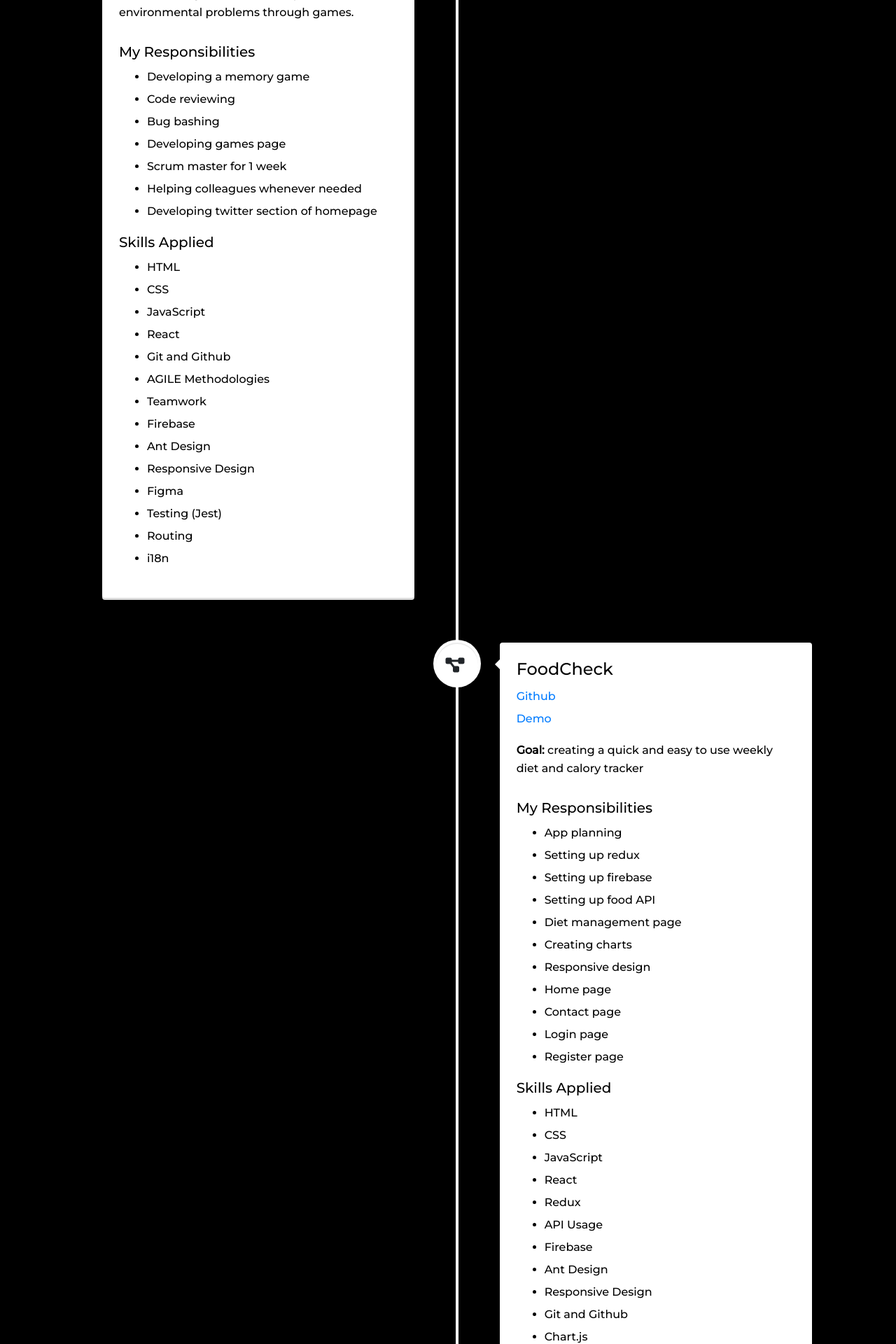
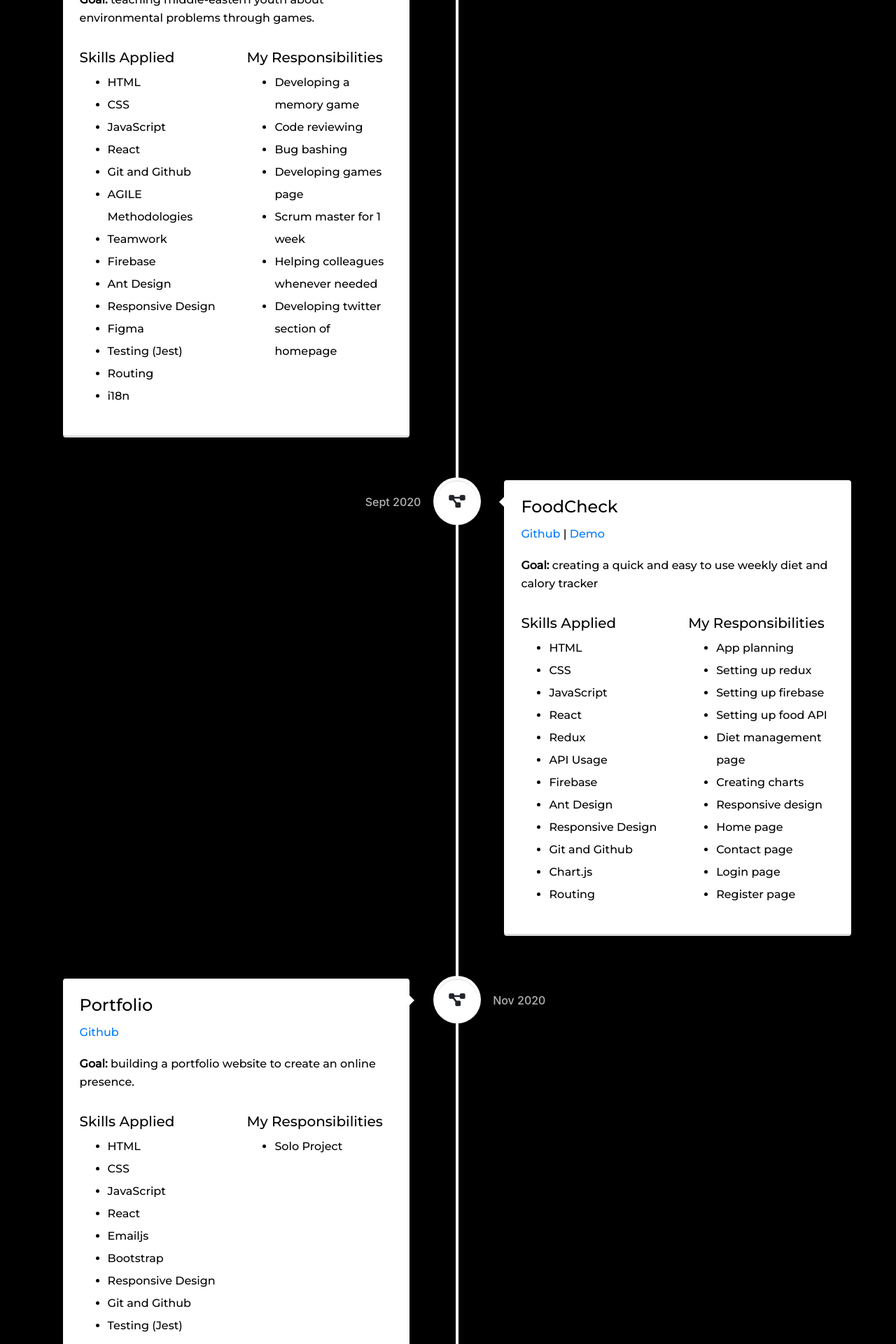
Before and after one commit to tmansuroglu/portfolio, a React (Create React App) app: page / in a window 1280 px wide. Shown: the part 1220-3140 px from the top of the page at 70% size. Built offline with nearby package versions, Linux system fonts and the light colour scheme.

Commit message:
fix timeline style

```diff
--- a/src/components/Projects/index.css
+++ b/src/components/Projects/index.css
@@ -1,18 +1,32 @@
-.projectIcon {
-    margin: 40% 30% 30% 30%;
-    transform: scale(1.5);
-}
-
 .projectContent {
   color: black;
 }
 
-.startIcon {
-    margin: 40% 30% 30% 40%;
-    transform: scale(1.5);
+.vertical-timeline {
+  margin: auto !important;
 }
 
-@media only screen and (max-width: 600px) {
+.verticalTimeline {
+  margin-top: 80px !important;
+  min-width: 100% !important;
+}
+
+.vertical-timeline-element-icon {
+  display: inline-flex;
+  flex-direction: column;
+  justify-content: center;
+  text-align: center;
+}
+
+.date {
+  color: white;
+}
+
+.projectIcon {
+  transform: scale(1.3);
+}
+
+@media only screen and (max-width: 1169px) {
   .vertical-timeline-element-content {
     margin-left: 0 !important;
   }
--- a/src/components/Projects/index.jsx
+++ b/src/components/Projects/index.jsx
@@ -4,7 +4,7 @@ import {
   VerticalTimeline,
   VerticalTimelineElement,
 } from 'react-vertical-timeline-component';
-import { Container } from 'react-bootstrap';
+import { Container, Row, Col } from 'react-bootstrap';
 
 const Projects = () => {
   return (
@@ -12,9 +12,11 @@ const Projects = () => {
       <h1 className='homeTitle' id='projects'>
         Projects
       </h1>
-            <VerticalTimeline animate={false}>
+      <VerticalTimeline animate={false} className='verticalTimeline'>
         <VerticalTimelineElement
           className='vertical-timeline-element--work'
+          date={'Oct 2020'}
+          dateClassName={'date'}
           contentStyle={{
             background: 'white',
             color: 'white',
@@ -25,9 +27,7 @@ const Projects = () => {
           iconStyle={{
             background: 'white',
           }}
-                    icon={
-                        <i className='fas fa-project-diagram projectIcon'></i>
-                    }
+          icon={<i className='fas fa-project-diagram projectIcon'></i>}
         >
           <div className='homeText projectContent'>
             <h4>Juniper</h4>
@@ -37,8 +37,8 @@ const Projects = () => {
               rel='noreferrer'
             >
               Github
-                        </a>
-                        <br />
+            </a>{' '}
+            |{' '}
             <a
               href='https://juniper-ist.netlify.app/'
               target='_blank'
@@ -47,20 +47,12 @@ const Projects = () => {
               Demo
             </a>
             <p>
-                            <strong>Goal:</strong> teaching middle-eastern youth
-                            about environmental problems through games.
+              <strong>Goal:</strong> teaching middle-eastern youth about
+              environmental problems through games.
             </p>
             <br />
-                        <h5>My Responsibilities</h5>
-                        <ul>
-                            <li>Developing a memory game</li>
-                            <li>Code reviewing</li>
-                            <li>Bug bashing</li>
-                            <li>Developing games page</li>
-                            <li>Scrum master for 1 week</li>
-                            <li>Helping colleagues whenever needed</li>
-                            <li>Developing twitter section of homepage</li>
-                        </ul>
+            <Row>
+              <Col xs={12} md={6}>
                 <h5>Skills Applied</h5>
                 <ul>
                   <li>HTML</li>
@@ -78,10 +70,26 @@ const Projects = () => {
                   <li>Routing</li>
                   <li>i18n</li>
                 </ul>
+              </Col>
+              <Col xs={12} md={6}>
+                <h5>My Responsibilities</h5>
+                <ul>
+                  <li>Developing a memory game</li>
+                  <li>Code reviewing</li>
+                  <li>Bug bashing</li>
+                  <li>Developing games page</li>
+                  <li>Scrum master for 1 week</li>
+                  <li>Helping colleagues whenever needed</li>
+                  <li>Developing twitter section of homepage</li>
+                </ul>
+              </Col>
+            </Row>
           </div>
         </VerticalTimelineElement>
         <VerticalTimelineElement
           className='vertical-timeline-element--work'
+          date={'Sept 2020'}
+          dateClassName={'date'}
           contentStyle={{
             background: 'white',
             color: 'white',
@@ -92,9 +100,7 @@ const Projects = () => {
           iconStyle={{
             background: 'white',
           }}
-                    icon={
-                        <i className='fas fa-project-diagram projectIcon'></i>
-                    }
+          icon={<i className='fas fa-project-diagram projectIcon'></i>}
         >
           <div className='homeText projectContent'>
             <h4>FoodCheck</h4>
@@ -104,8 +110,8 @@ const Projects = () => {
               rel='noreferrer'
             >
               Github
-                        </a>
-                        <br />
+            </a>{' '}
+            |{' '}
             <a
               href='https://foodcheck.netlify.app/'
               target='_blank'
@@ -114,24 +120,12 @@ const Projects = () => {
               Demo
             </a>
             <p>
-                            <strong>Goal:</strong> creating a quick and easy to
-                            use weekly diet and calory tracker
+              <strong>Goal:</strong> creating a quick and easy to use weekly
+              diet and calory tracker
             </p>
             <br />
-                        <h5>My Responsibilities</h5>
-                        <ul>
-                            <li>App planning</li>
-                            <li>Setting up redux</li>
-                            <li>Setting up firebase</li>
-                            <li>Setting up food API</li>
-                            <li>Diet management page</li>
-                            <li>Creating charts</li>
-                            <li>Responsive design</li>
-                            <li>Home page</li>
-                            <li>Contact page</li>
-                            <li>Login page</li>
-                            <li>Register page</li>
-                        </ul>
+            <Row>
+              <Col xs={12} md={6}>
                 <h5>Skills Applied</h5>
                 <ul>
                   <li>HTML</li>
@@ -147,9 +141,29 @@ const Projects = () => {
                   <li>Chart.js</li>
                   <li>Routing</li>
                 </ul>
+              </Col>
+              <Col xs={12} md={6}>
+                <h5>My Responsibilities</h5>
+                <ul>
+                  <li>App planning</li>
+                  <li>Setting up redux</li>
+                  <li>Setting up firebase</li>
+                  <li>Setting up food API</li>
+                  <li>Diet management page</li>
+                  <li>Creating charts</li>
+                  <li>Responsive design</li>
+                  <li>Home page</li>
+                  <li>Contact page</li>
+                  <li>Login page</li>
+                  <li>Register page</li>
+                </ul>
+              </Col>
+            </Row>
           </div>
         </VerticalTimelineElement>
         <VerticalTimelineElement
+          date={'Nov 2020'}
+          dateClassName={'date'}
           className='vertical-timeline-element--work'
           contentStyle={{
             background: 'white',
@@ -161,9 +175,7 @@ const Projects = () => {
           iconStyle={{
             background: 'white',
           }}
-                    icon={
-                        <i className='fas fa-project-diagram projectIcon'></i>
-                    }
+          icon={<i className='fas fa-project-diagram projectIcon'></i>}
         >
           <div className='homeText projectContent'>
             <h4>Portfolio</h4>
@@ -176,14 +188,12 @@ const Projects = () => {
             </a>
             <br />
             <p>
-                            <strong>Goal:</strong> building a portfolio website
-                            to create an online presence.
+              <strong>Goal:</strong> building a portfolio website to create an
+              online presence.
             </p>
             <br />
-                        <h5>My Responsibilities</h5>
-                        <ul>
-                            <li>Solo Project</li>
-                        </ul>
+            <Row>
+              <Col xs={12} md={6}>
                 <h5>Skills Applied</h5>
                 <ul>
                   <li>HTML</li>
@@ -196,10 +206,20 @@ const Projects = () => {
                   <li>Git and Github</li>
                   <li>Testing (Jest)</li>
                 </ul>
+              </Col>
+              <Col xs={12} md={6}>
+                <h5>My Responsibilities</h5>
+                <ul>
+                  <li>Solo Project</li>
+                </ul>
+              </Col>
+            </Row>
           </div>
         </VerticalTimelineElement>
         <VerticalTimelineElement
           className='vertical-timeline-element--work'
+          date={'Sept 2020'}
+          dateClassName={'date'}
           contentStyle={{
             background: 'white',
             color: 'white',
@@ -210,9 +230,7 @@ const Projects = () => {
           iconStyle={{
             background: 'white',
           }}
-                    icon={
-                        <i className='fas fa-project-diagram projectIcon'></i>
-                    }
+          icon={<i className='fas fa-project-diagram projectIcon'></i>}
         >
           <div className='homeText projectContent'>
             <h4>TMDB</h4>
@@ -222,8 +240,8 @@ const Projects = () => {
               rel='noreferrer'
             >
               Github
-                        </a>
-                        <br />
+            </a>{' '}
+            |{' '}
             <a
               href='https://tmdbproject.netlify.app/'
               target='_blank'
@@ -235,6 +253,19 @@ const Projects = () => {
               <strong>Goal:</strong> creating an IMDB clone.
             </p>
             <br />
+            <Row>
+              <Col xs={12} md={6}>
+                <h5>Skills Applied</h5>
+                <ul>
+                  <li>HTML</li>
+                  <li>CSS</li>
+                  <li>JavaScript</li>
+                  <li>Bootstrap</li>
+                  <li>Responsive Design</li>
+                  <li>API Usage</li>
+                </ul>
+              </Col>
+              <Col xs={12} md={6}>
                 <h5>My Responsibilities</h5>
                 <ul>
                   <li>Setting up TMDB API</li>
@@ -245,19 +276,14 @@ const Projects = () => {
                   <li>Navbar Dropdowns</li>
                   <li>Visual Design</li>
                 </ul>
-                        <h5>Skills Applied</h5>
-                        <ul>
-                            <li>HTML</li>
-                            <li>CSS</li>
-                            <li>JavaScript</li>
-                            <li>Bootstrap</li>
-                            <li>Responsive Design</li>
-                            <li>API Usage</li>
-                        </ul>
+              </Col>
+            </Row>
           </div>
         </VerticalTimelineElement>
         <VerticalTimelineElement
           className='vertical-timeline-element--work'
+          date={'Aug 2020'}
+          dateClassName={'date'}
           contentStyle={{
             background: 'white',
             color: 'white',
@@ -268,9 +294,7 @@ const Projects = () => {
           iconStyle={{
             background: 'white',
           }}
-                    icon={
-                        <i className='fas fa-project-diagram projectIcon'></i>
-                    }
+          icon={<i className='fas fa-project-diagram projectIcon'></i>}
         >
           <div className='homeText projectContent'>
             <h4>Madlibz</h4>
@@ -279,9 +303,9 @@ const Projects = () => {
               target='_blank'
               rel='noreferrer'
             >
-                            Github link
-                        </a>
-                        <br />
+              Github
+            </a>{' '}
+            |{' '}
             <a
               href='https://madlibz.netlify.app/'
               target='_blank'
@@ -293,13 +317,8 @@ const Projects = () => {
               <strong>Goal:</strong> creating a Madlibz game.
             </p>
             <br />
-                        <h5>My Responsibilities</h5>
-                        <ul>
-                            <li>Game Logic</li>
-                            <li>Setting up i18n</li>
-                            <li>Visual Design</li>
-                            <li>Responsive Design</li>
-                        </ul>
+            <Row>
+              <Col xs={12} md={6}>
                 <h5>Skills Applied</h5>
                 <ul>
                   <li>HTML</li>
@@ -312,21 +331,19 @@ const Projects = () => {
                   <li>Responsive Design</li>
                   <li>Teamwork</li>
                 </ul>
+              </Col>
+              <Col xs={12} md={6}>
+                <h5>My Responsibilities</h5>
+                <ul>
+                  <li>Game Logic</li>
+                  <li>Setting up i18n</li>
+                  <li>Visual Design</li>
+                  <li>Responsive Design</li>
+                </ul>
+              </Col>
+            </Row>
           </div>
         </VerticalTimelineElement>
-                <VerticalTimelineElement
-                    className='vertical-timeline-element--work'
-                    contentStyle={{
-                        color: 'white',
-                    }}
-                    contentArrowStyle={{
-                        borderRight: '7px solid  white',
-                    }}
-                    iconStyle={{
-                        background: 'white',
-                    }}
-                    icon={<i className='fas fa-play startIcon'></i>}
-                ></VerticalTimelineElement>
       </VerticalTimeline>
     </Container>
   );
--- a/src/components/Sidebar/index.css
+++ b/src/components/Sidebar/index.css
@@ -2,7 +2,7 @@
   bottom: 0;
   width: max(5%, 50px);
   max-height: 85%;
-    margin-left: 1%;
+  margin-left: 2%;
   font-size: 0.5rem;
   position: fixed;
 }
--- a/src/containers/Home/index.css
+++ b/src/containers/Home/index.css
@@ -19,13 +19,18 @@
   max-width: 100%;
 }
 
+.vertical-timeline {
+  padding: 0 !important;
+  margin: 0 !important;
+}
+
 #root .vertical-timeline-element-content p {
   font-size: 1rem;
 }
 
-@media only screen and (max-width: 700px) {
+@media only screen and (max-width: 750px) {
   #root .container {
-        padding-left: 5%;
-        padding-right: 3%;
+    padding-left: 10%;
+    padding-right: 7%;
   }
 }
```
Also changed, not shown: 1 other file (tests, documents, lock files or other folders). Lines whose indentation alone changed are shown as unchanged.
